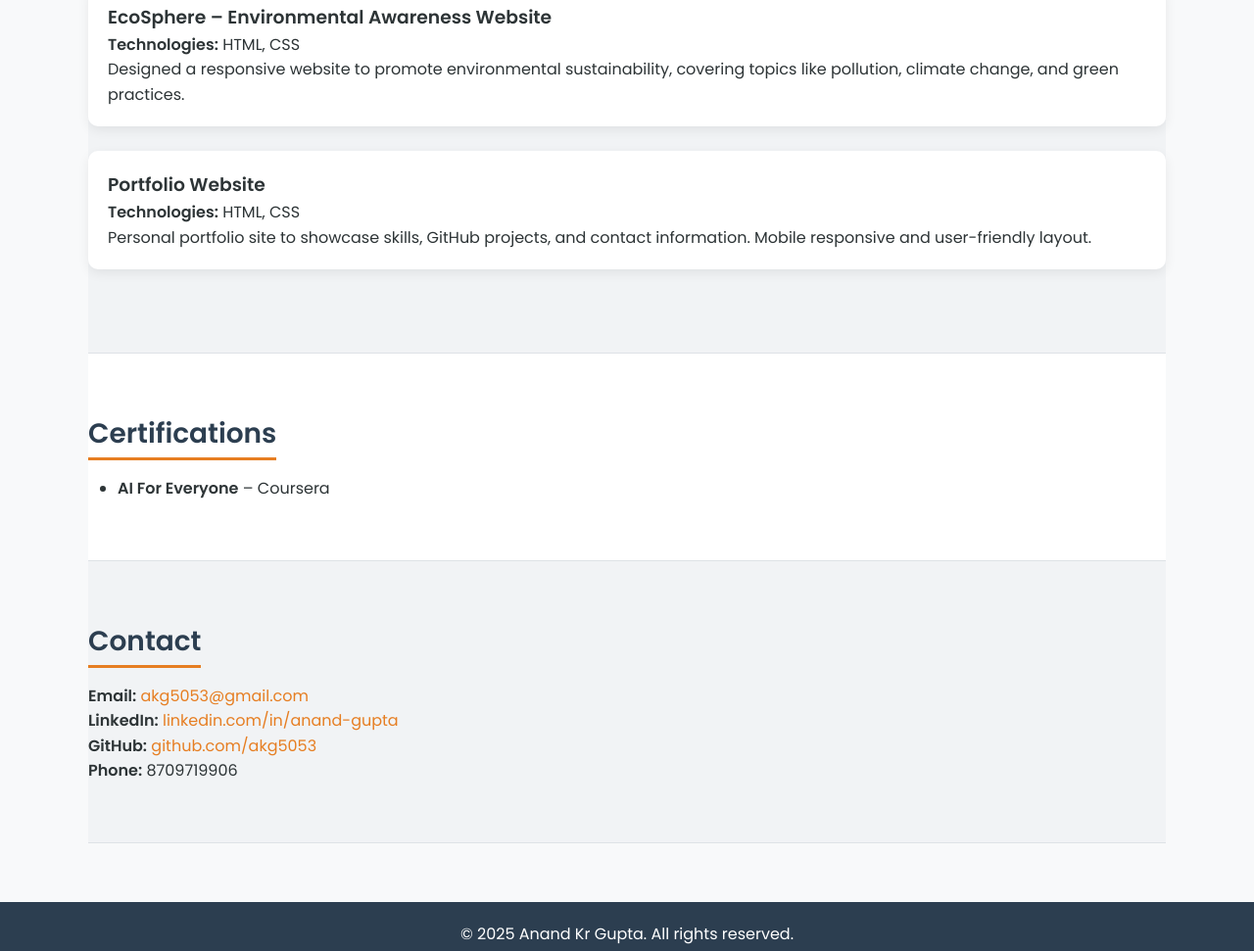
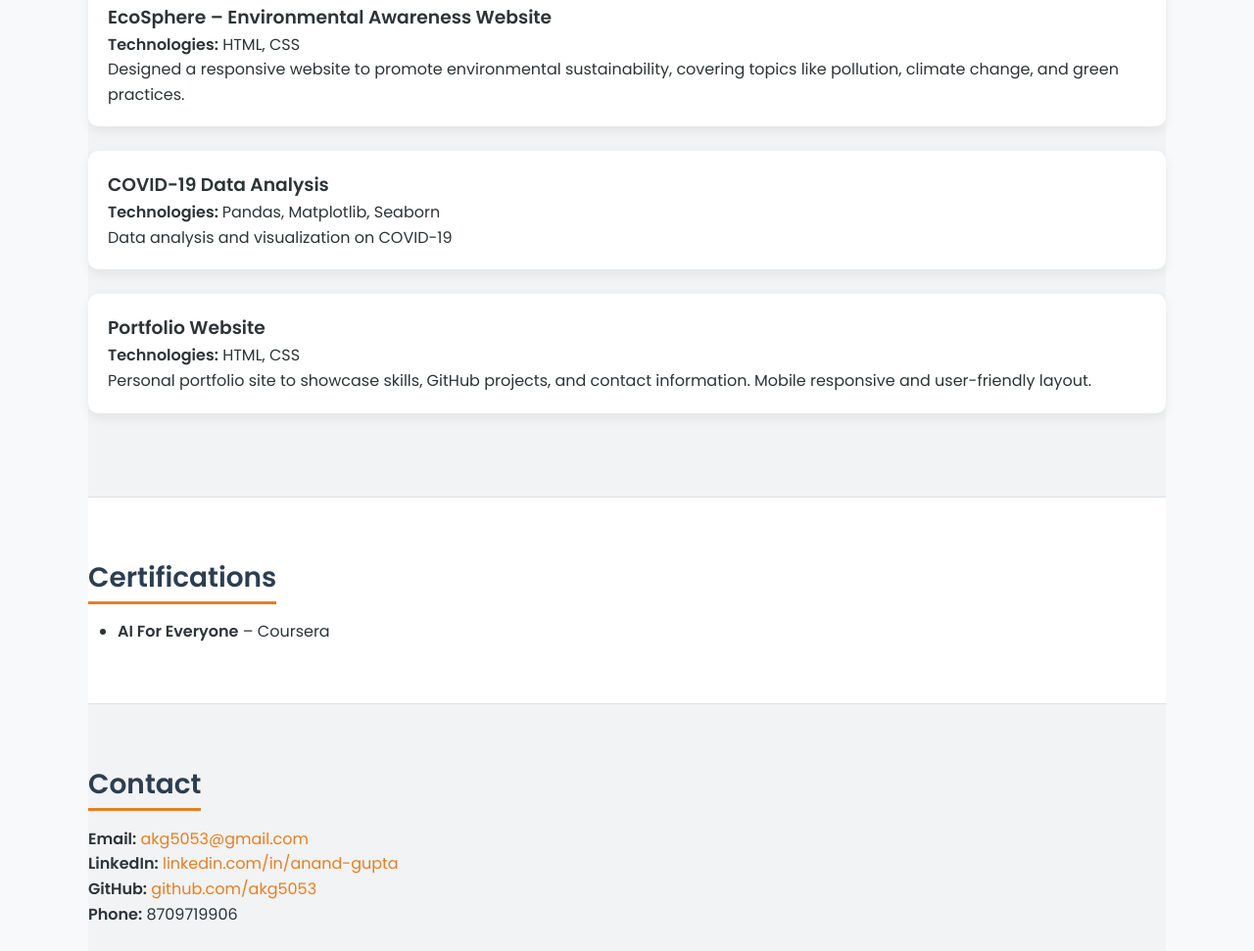
Before and after one commit to akg5053/akg5053.github.io, a plain HTML site: page index.html in a window 1280 px wide. Shown: the part 1402-2373 px from the top of the page at 98% size. Drawn offline with Linux system fonts and the light colour scheme.

Commit message:
index.html

```diff
--- a/index.html
+++ b/index.html
@@ -70,6 +70,12 @@
     </div>
 
     <div class="project">
+        <h3>COVID-19 Data Analysis</h3>
+        <p><strong>Technologies: </strong> Pandas, Matplotlib, Seaborn</p>
+        <p>Data analysis and visualization on COVID-19 </p>
+    </div>
+
+    <div class="project">
         <h3>Portfolio Website</h3>
         <p><strong>Technologies:</strong> HTML, CSS</p>
         <p>Personal portfolio site to showcase skills, GitHub projects, and contact information. Mobile responsive and user-friendly layout.</p>
```
